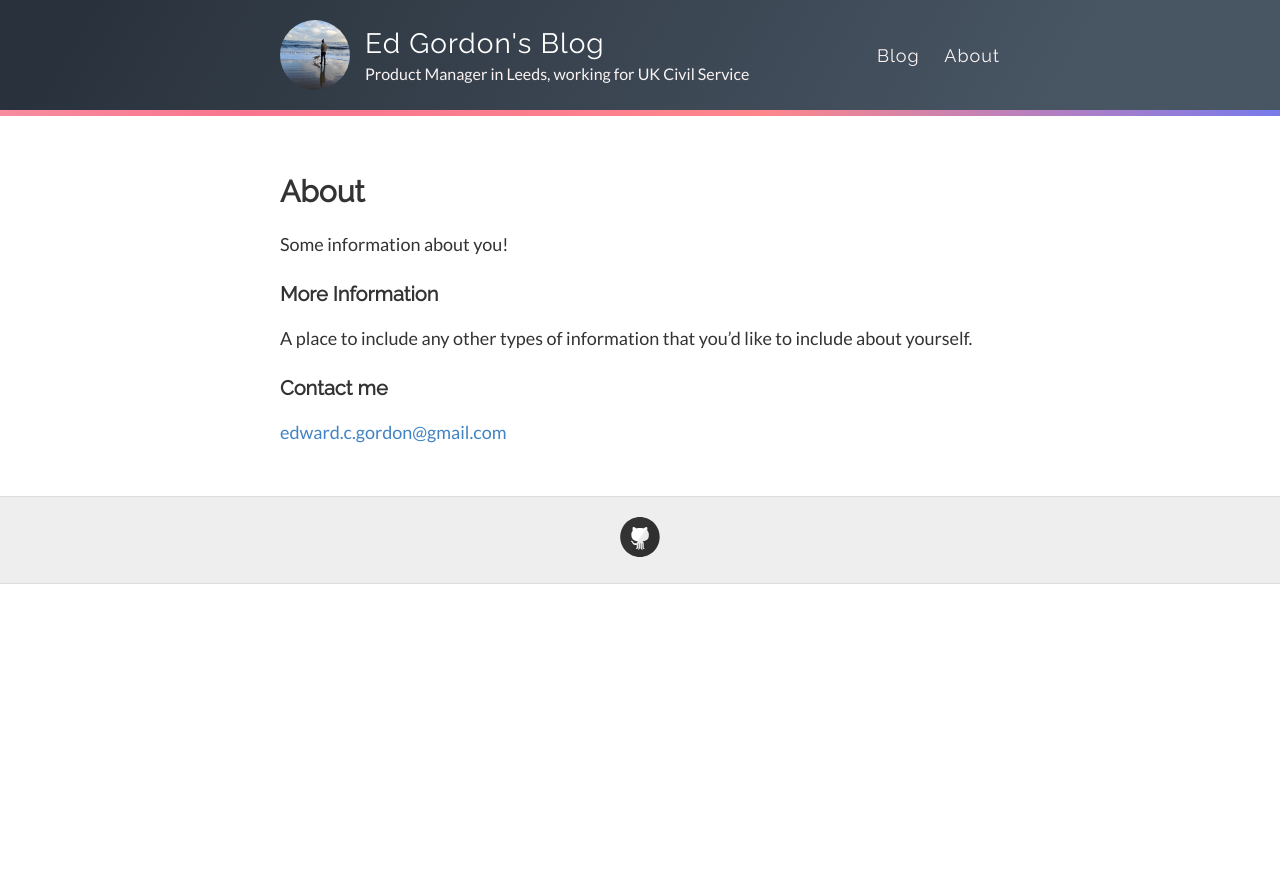
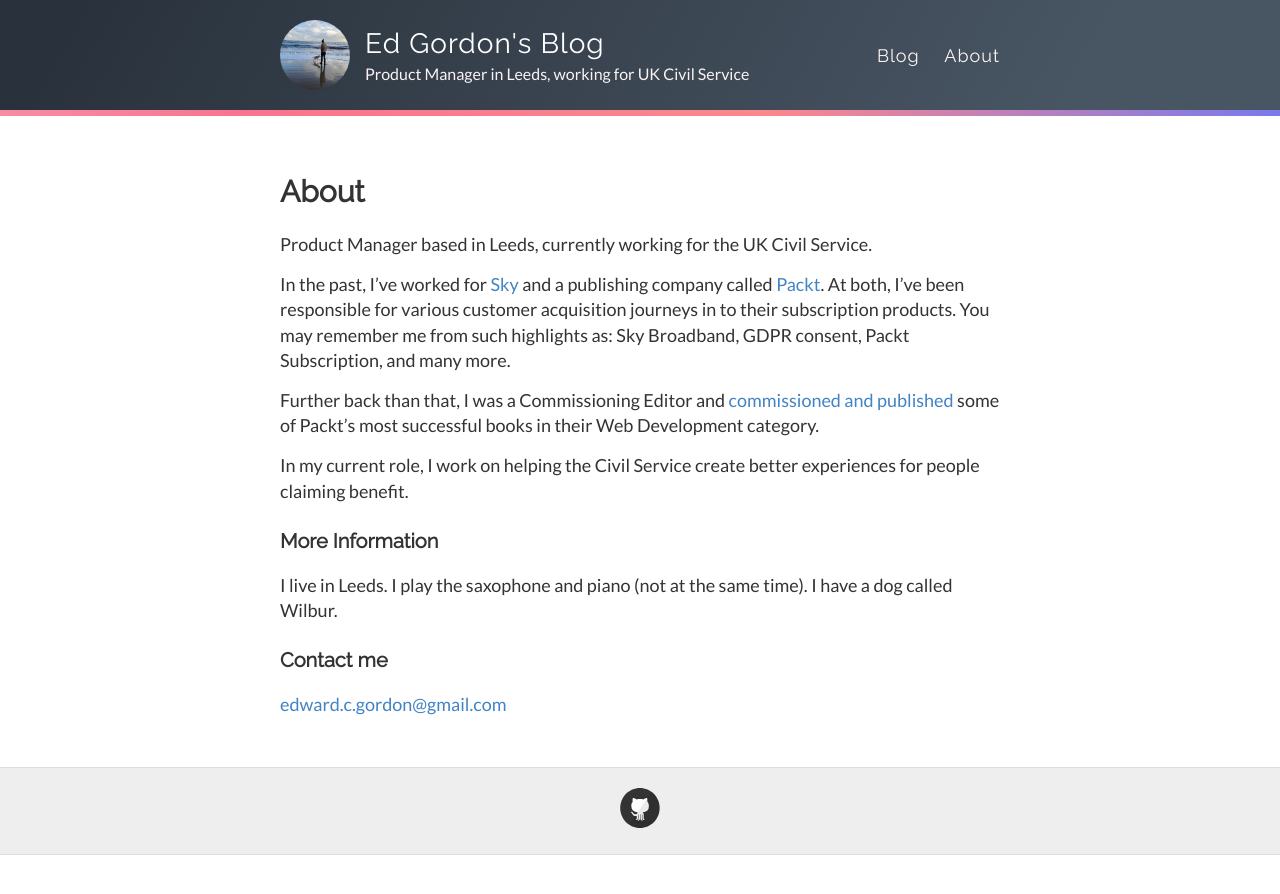
Before and after one commit to edgordon89/edgordon89.github.io, a Jekyll site: the page built from about.md, in a window 1280 px wide. Shown: the top 894 px of the page. Built offline with Jekyll 4.4.1, drawn with Linux system fonts in a browser that asks for light colours.

Commit message:
About me section

```diff
--- a/about.md
+++ b/about.md
@@ -4,11 +4,17 @@ title: About
 permalink: /about/
 ---
 
-Some information about you!
+Product Manager based in Leeds, currently working for the UK Civil Service.
+
+In the past, I've worked for [Sky](https://www.sky.com/shop/broadband-talk/) and a publishing company called [Packt](https://subscribe.packtpub.com/). At both, I've been responsible for various customer acquisition journeys in to their subscription products. You may remember me from such highlights as: Sky Broadband, GDPR consent, Packt Subscription, and many more.
+
+Further back than that, I was a Commissioning Editor and [commissioned and published](https://www.oreilly.com/search/?query=Edward%20Gordon%20Packt&extended_publisher_data=true&highlight=true&include_assessments=false&include_case_studies=true&include_courses=true&include_orioles=true&include_playlists=true&include_collections=true&include_notebooks=true&is_academic_institution_account=false&source=user&publishers=Packt%20Publishing&sort=publication_date&facet_json=true&page=0) some of Packt's most successful books in their Web Development category.
+
+In my current role, I work on helping the Civil Service create better experiences for people claiming benefit.
 
 ### More Information
 
-A place to include any other types of information that you'd like to include about yourself.
+I live in Leeds. I play the saxophone and piano (not at the same time). I have a dog called Wilbur.
 
 ### Contact me
 
```
